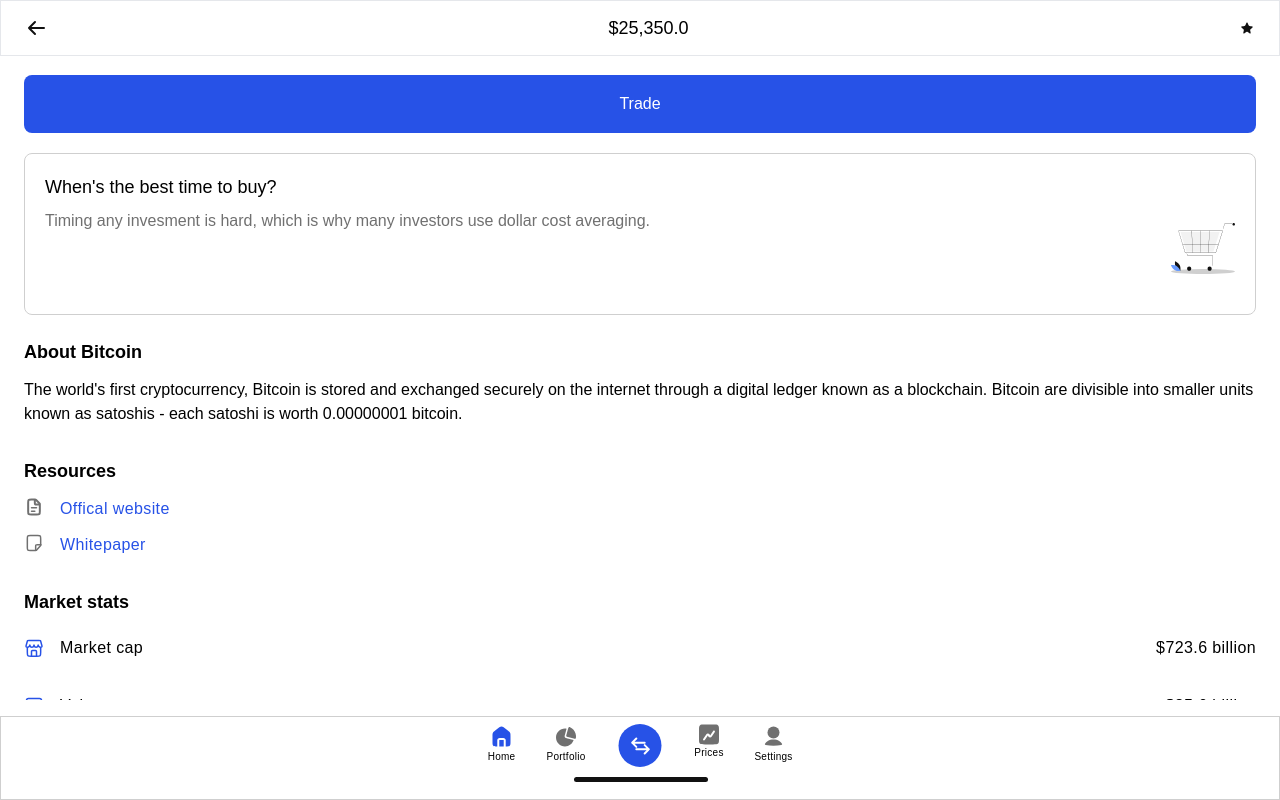
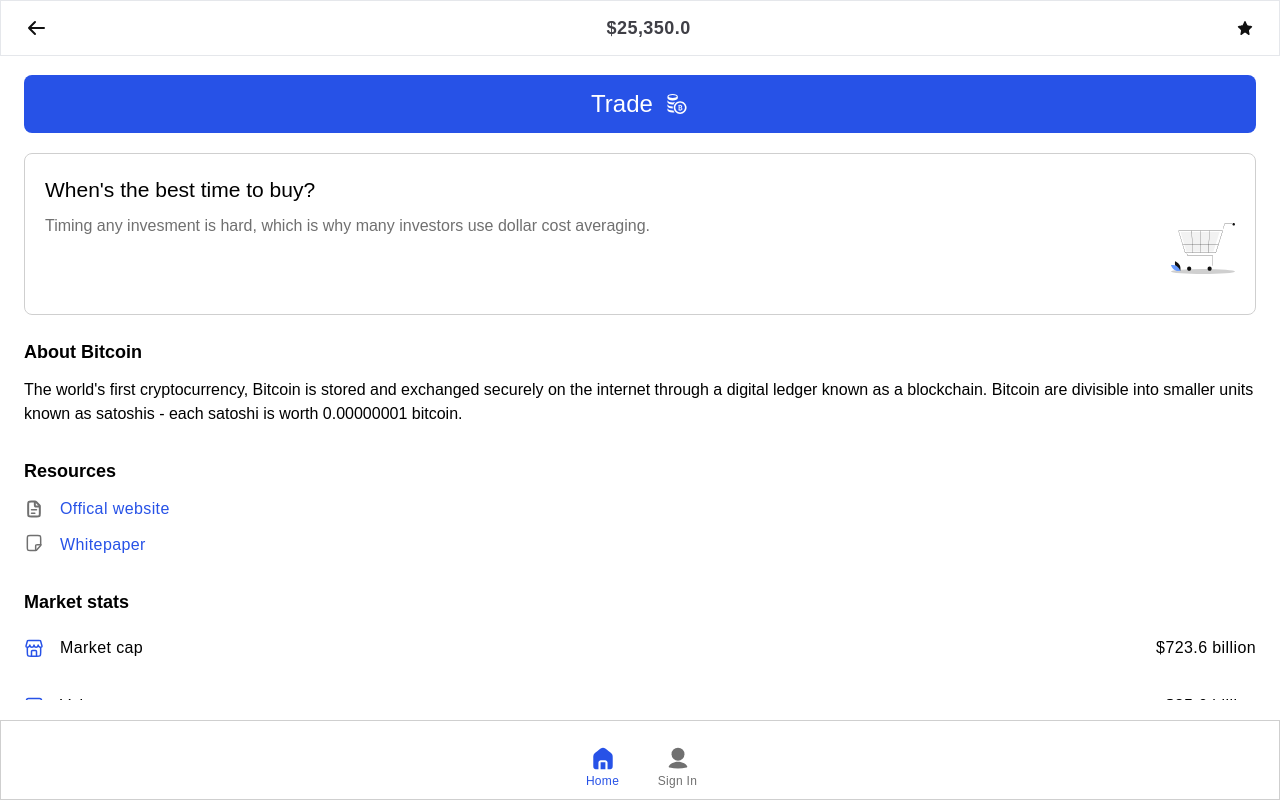
Before and after one commit to Cibiyanna26/turtlex, a React (Create React App) app: page /home in a window 1280 px wide. Built offline with nearby package versions, Linux system fonts and the light colour scheme.

Commit message:
improving ui and navigation

```diff
--- a/src/components/Errorpage.js
+++ b/src/components/Errorpage.js
@@ -6,7 +6,7 @@
             <div className="flex  flex-col h-[100vh] items-center justify-center">
                 <div className="text-[22px]">404 Page Not Found</div>
                 <div>Un Matched Navigation</div>
-                <Link to={'/'} className="text-[#2752E7]">Go to <span className="underline">Home</span></Link>
+                <Link to={'/home'} className="text-[#2752E7]">Go to <span className="underline">Home</span></Link>
             </div>
         </>
     )
--- a/src/components/Screen1/Login.js
+++ b/src/components/Screen1/Login.js
@@ -106,7 +106,7 @@
                     </div>
                     <div>
                         <button
-                            className="flex justify-center items-center text-[16px] w-[327px] h-[58px] bg-[#2752E7] text-white rounded-[8px] hover:bg-[#2751e7de] duration-200 ease-in"
+                            className="flex justify-center items-center text-[20px] w-[327px] h-[58px] bg-[#2752E7] text-white rounded-[8px] hover:bg-[#2751e7de] duration-200 ease-in"
                             onClick={handleClick} aria-label="click to sign in"
                             >{
                                 loading == 0 ? 'Sign In ' :
--- a/src/components/Screen2/Content.js
+++ b/src/components/Screen2/Content.js
@@ -4,18 +4,20 @@
 import Resources from "./Resources";
 import { notifyMessage } from "../../utils/notify";
 import { Toaster } from "react-hot-toast";
-
+import SalesUp from '../../assets/sales-up-graph-svgrepo-com.svg'
 const Content = () =>{
     return(
         <div className="mx-[24px] my-[15px] fade-up fade-up">
             <Toaster/>
             <div>
-                <button onClick={()=>notifyMessage('Trade Started')} className="text-center text-[16px] w-full h-[58px] bg-[#2752E7] hover:bg-[#2751e7de] text-white rounded-[8px]" aria-label="trade-button">Trade</button>
+                <button onClick={()=>notifyMessage('Trade Started')} className="text-center flex flex-row  gap-[12px] items-center justify-center text-[24px] w-full h-[58px] bg-[#2752E7] hover:bg-[#2751e7de] text-white rounded-[8px]" aria-label="trade-button">
+                    Trade<img src={SalesUp} className="w-[24px] h-[24px]"></img>
+                </button>
             </div>
             <div className="mt-[20px]">
                 <div className=" border-[1px] border-[#CFCFCF] w-full h-[162px] rounded-[8px] flex gap-[10px] p-[20px]">
                     <div className=" flex flex-col gap-[8px] w-full h-[100px]">
-                        <div className="text-bold text-[18px]">When's the best time to buy?</div>
+                        <div className="text-bold text-[21px] font-medium">When's the best time to buy?</div>
                         <div className="text-[16px] text-[#707070]">Timing any invesment is hard, which is why many investors use dollar cost averaging.</div>
                     </div>
                     <div className="h-[100px] flex items-end">
--- a/src/components/Screen2/FooterNavbar.js
+++ b/src/components/Screen2/FooterNavbar.js
@@ -1,46 +1,38 @@
 import React from "react";
+import { Link } from "react-router-dom";
+import { useLocation } from "react-router-dom";
+
 
 const FooterNavbar = () => {
+
+    const location = useLocation();
+
+    const isHome = location.pathname === "/home";
+    const isSignin = location.pathname === "/signin";
+
+
+
     return(
+
         <>
-            <div className="w-[100vw] fixed bottom-0  h-[84px] border-[1px] border-[#CFCFCF] z-40 bg-white  flex flex-col justify-center">
-                <div className="relative top-[7px] px-[37.5px]  h-[43px] flex flex-row justify-center gap-[35px]">
-                    <div className="flex flex-col items-center w-[24px] h-[40px]">
-                        <svg width="25" height="25" viewBox="0 0 25 25" fill="none" xmlns="http://www.w3.org/2000/svg">
-                            <path fill-rule="evenodd" clip-rule="evenodd" d="M3.85288 8.94909C3.5 9.69275 3.5 10.5388 3.5 12.2308V17.5152C3.5 19.8651 3.5 21.04 4.25315 21.77C4.96838 22.4632 6.09756 22.4981 8.28571 22.4999V16.2691C8.28571 14.9993 9.33871 14.0229 10.5714 14.0229H14.4286C15.6613 14.0229 16.7143 14.9993 16.7143 16.2691V22.4999C18.9024 22.4981 20.0316 22.4632 20.7468 21.77C21.5 21.04 21.5 19.8651 21.5 17.5152V12.2308C21.5 10.5388 21.5 9.69275 21.1471 8.94909C20.7942 8.20544 20.1315 7.65485 18.8061 6.55369L17.5204 5.48552C15.1247 3.49517 13.9268 2.5 12.5 2.5C11.0732 2.5 9.8753 3.49517 7.47961 5.48552L6.1939 6.55369C4.86847 7.65485 4.20576 8.20544 3.85288 8.94909ZM14.7143 22.5V16.2691C14.7143 16.1623 14.616 16.0229 14.4286 16.0229H10.5714C10.384 16.0229 10.2857 16.1623 10.2857 16.2691V22.5H14.7143Z" fill="#2752E7" />
+            <div className="w-[100vw] fixed bottom-0  h-[80px] border-[1px] border-[#CFCFCF] z-40 bg-white  flex flex-col justify-center">
+                <div className="relative top-[7px] px-[37.5px]  h-[45px] flex flex-row justify-center gap-[35px]">
+                    <Link to="/home" className="flex flex-col items-center w-[40px] h-[45px]">
+                        <svg width="30" height="30" viewBox="0 0 25 25" fill="none" xmlns="http://www.w3.org/2000/svg">
+                            <path fill-rule="evenodd" clip-rule="evenodd" d="M3.85288 8.94909C3.5 9.69275 3.5 10.5388 3.5 12.2308V17.5152C3.5 19.8651 3.5 21.04 4.25315 21.77C4.96838 22.4632 6.09756 22.4981 8.28571 22.4999V16.2691C8.28571 14.9993 9.33871 14.0229 10.5714 14.0229H14.4286C15.6613 14.0229 16.7143 14.9993 16.7143 16.2691V22.4999C18.9024 22.4981 20.0316 22.4632 20.7468 21.77C21.5 21.04 21.5 19.8651 21.5 17.5152V12.2308C21.5 10.5388 21.5 9.69275 21.1471 8.94909C20.7942 8.20544 20.1315 7.65485 18.8061 6.55369L17.5204 5.48552C15.1247 3.49517 13.9268 2.5 12.5 2.5C11.0732 2.5 9.8753 3.49517 7.47961 5.48552L6.1939 6.55369C4.86847 7.65485 4.20576 8.20544 3.85288 8.94909ZM14.7143 22.5V16.2691C14.7143 16.1623 14.616 16.0229 14.4286 16.0229H10.5714C10.384 16.0229 10.2857 16.1623 10.2857 16.2691V22.5H14.7143Z"
+                                fill={`${isHome ? '#2752E7' : '#707070'}`} />
                         </svg>
-                        <div className="tracking-wide text-[10px]">Home</div>
-                    </div>
-                    <div className="flex flex-col items-center w-[35px] h-[40px]">
-                        <svg width="24" height="25" viewBox="0 0 24 25" fill="none" xmlns="http://www.w3.org/2000/svg">
-                            <path fill-rule="evenodd" clip-rule="evenodd" d="M15.3908 5.64182C18.0287 7.11892 19.8468 9.88587 19.9908 13.0886L13.8372 11.4398L15.3908 5.64182ZM12.555 4.63383L10.81 11.1463L10.7984 11.1897L10.7984 11.1897C10.7484 11.3754 10.6778 11.6373 10.6469 11.8775C10.6079 12.1802 10.5987 12.659 10.8804 13.1469C11.1621 13.6348 11.5813 13.8662 11.863 13.9838C12.0864 14.0771 12.3485 14.147 12.5344 14.1965L12.5778 14.2081L19.6203 16.0952C18.5063 19.8006 15.0684 22.5 11.0001 22.5C6.02952 22.5 2.00008 18.4706 2.00008 13.5C2.00008 8.52944 6.02952 4.5 11.0001 4.5C11.5304 4.5 12.0499 4.54586 12.555 4.63383Z" fill="#707070" />
-                            <path d="M14.0706 4.77259C14.3215 3.83602 14.447 3.36773 14.8792 3.17286C15.3113 2.97799 15.6928 3.16782 16.4556 3.54748C17.0297 3.83321 17.5764 4.17419 18.0876 4.56647C19.1295 5.3659 20.0036 6.36272 20.6603 7.5C21.3169 8.63728 21.743 9.89275 21.9144 11.1947C21.9986 11.8336 22.0205 12.4775 21.9809 13.1176C21.9283 13.9681 21.902 14.3933 21.5171 14.6701C21.1323 14.947 20.664 14.8215 19.7274 14.5706L13.9319 13.0176C13.0212 12.7736 12.5658 12.6516 12.3587 12.2929C12.1516 11.9342 12.2736 11.4788 12.5176 10.5681L14.0706 4.77259Z" fill="#707070" />
+                        <div className={`tracking-wide text-[12px] ${isHome ? 'text-[#2752E7]' : 'text-[#707070]'}`}>Home</div>
+                    </Link>
+
+                    <Link to={"/signin"} className="flex flex-col items-center w-[40px] h-[45px]">
+                        <svg width="30" height="30" viewBox="0 0 25 25" fill="none" xmlns="http://www.w3.org/2000/svg">
+                            <path d="M20.3706 20.9156C20.9663 20.7957 21.3194 20.1705 21.0091 19.6481C20.3805 18.5895 19.4083 17.6592 18.1721 16.9465C16.5449 16.0085 14.5511 15.5 12.5 15.5C10.4489 15.5 8.45512 16.0085 6.82788 16.9465C5.59166 17.6592 4.61947 18.5895 3.99086 19.6481C3.68063 20.1705 4.03372 20.7957 4.62935 20.9156C9.82434 21.9614 15.1757 21.9614 20.3706 20.9156Z"
+                                fill={`${isSignin ? '#2752E7' : '#707070'}`} />
+                            <circle cx="12.5" cy="8.5" r="6" fill={`${isSignin ? '#2752E7' : '#707070'}`} />
                         </svg>
-                        <div className="tracking-wide text-[10px]">Portfolio</div>
-                    </div>
-                    <div className="flex flex-col items-center w-[43px] h-[43px]">
-                        <svg width="44" height="43" viewBox="0 0 44 43" fill="none" xmlns="http://www.w3.org/2000/svg">
-                            <circle cx="22" cy="21.5" r="21.5" fill="#2752E7" />
-                            <path d="M18.3333 14.5L14.1666 18.6667M14.1666 18.6667L18.3333 22.8333M14.1666 18.6667L26.6666 18.6667" stroke="white" stroke-width="2" stroke-linecap="round" stroke-linejoin="round" />
-                            <path d="M26.6667 21.1667L30.8334 25.3334M30.8334 25.3334L26.6667 29.5M30.8334 25.3334L18.3334 25.3334" stroke="white" stroke-width="2" stroke-linecap="round" stroke-linejoin="round" />
-                        </svg>
-                    </div>
-                    <div className="flex flex-col items-center w-[25px] h-[40px]">
-                        <svg width="20" height="21" viewBox="0 0 20 21" fill="none" xmlns="http://www.w3.org/2000/svg">
-                            <path fill-rule="evenodd" clip-rule="evenodd" d="M0.87868 1.37868C0 2.25736 0 3.67157 0 6.5V14.5C0 17.3284 0 18.7426 0.87868 19.6213C1.75736 20.5 3.17157 20.5 6 20.5H14C16.8284 20.5 18.2426 20.5 19.1213 19.6213C20 18.7426 20 17.3284 20 14.5V6.5C20 3.67157 20 2.25736 19.1213 1.37868C18.2426 0.5 16.8284 0.5 14 0.5H6C3.17157 0.5 1.75736 0.5 0.87868 1.37868ZM15.8321 8.0547C16.1384 7.59517 16.0142 6.9743 15.5547 6.66795C15.0952 6.3616 14.4743 6.48577 14.1679 6.9453L11.1238 11.5115L10.6651 10.594C9.97829 9.22052 8.06392 9.10134 7.2121 10.3791L4.16795 14.9453C3.8616 15.4048 3.98577 16.0257 4.4453 16.3321C4.90483 16.6384 5.5257 16.5142 5.83205 16.0547L8.8762 11.4885L9.33494 12.406C10.0217 13.7795 11.9361 13.8987 12.7879 12.6209L15.8321 8.0547Z" fill="#707070" />
-                        </svg>
-                        <div className="tracking-wide text-[10px]">Prices</div>
-                    </div>
-                    <div className="flex flex-col items-center w-[34px] h-[40px]">
-                        <svg width="25" height="25" viewBox="0 0 25 25" fill="none" xmlns="http://www.w3.org/2000/svg">
-                            <path d="M20.3706 20.9156C20.9663 20.7957 21.3194 20.1705 21.0091 19.6481C20.3805 18.5895 19.4083 17.6592 18.1721 16.9465C16.5449 16.0085 14.5511 15.5 12.5 15.5C10.4489 15.5 8.45512 16.0085 6.82788 16.9465C5.59166 17.6592 4.61947 18.5895 3.99086 19.6481C3.68063 20.1705 4.03372 20.7957 4.62935 20.9156C9.82434 21.9614 15.1757 21.9614 20.3706 20.9156Z" fill="#707070" />
-                            <circle cx="12.5" cy="8.5" r="6" fill="#707070" />
-                        </svg>
-                        <div className="tracking-wide text-[10px]">Settings</div>
-                    </div>
-                </div>
-                <div className="w-[100vw] h-[40px] flex items-center justify-center">
-                    <div className="w-[134px] h-[5px] bg-[#111111] rounded-[8px]"></div>
+                        <div className={`tracking-wide text-[12px] ${isSignin ? 'text-[#2752E7]' : 'text-[#707070]'}`}>Sign In</div>
+                    </Link>
                 </div>
             </div>
         </>
--- a/src/components/Screen2/MarketStatsCard.js
+++ b/src/components/Screen2/MarketStatsCard.js
@@ -5,12 +5,12 @@
     return (
         <>
             <div className="flex justify-between items-center h-[40px]">
-                <div className="flex gap-[16px] items-center">
+                <div className="flex gap-[16px] items-center justify-center">
                     <div dangerouslySetInnerHTML={{ __html: svgCode }} />
                     <div className="tracking-wide">{title}</div>
                 </div>
                 <div className="flex items-center">
-                    <div className="tracking-wide">{value}</div>
+                    <div className="tracking-wide font-medium">{value}</div>
                 </div>
             </div>
         </>
--- a/src/components/Screen2/Resources.js
+++ b/src/components/Screen2/Resources.js
@@ -6,7 +6,7 @@
         <>
             <div className="flex flex-col gap-[12px]">
                 <div className="font-bold text-[18px]">Resources</div>
-                <Link to={'#'} className="text-[16px] flex flex-row gap-[16px]" aria-label="resources available">
+                <Link to={'#'} className="text-[16px] flex flex-row items-center gap-[16px]" aria-label="resources available">
                     <svg width="20" height="20" viewBox="0 0 20 20" fill="none" xmlns="http://www.w3.org/2000/svg">
                         <path d="M10.9763 2.5H7.49996C5.92861 2.5 5.14294 2.5 4.65478 2.98816C4.16663 3.47631 4.16663 4.26198 4.16663 5.83333V14.1667C4.16663 15.738 4.16663 16.5237 4.65478 17.0118C5.14294 17.5 5.92861 17.5 7.49996 17.5H12.5C14.0713 17.5 14.857 17.5 15.3451 17.0118C15.8333 16.5237 15.8333 15.738 15.8333 14.1667V7.35702C15.8333 7.0164 15.8333 6.84608 15.7699 6.69294C15.7064 6.5398 15.586 6.41937 15.3451 6.17851L12.1548 2.98816C11.9139 2.7473 11.7935 2.62687 11.6404 2.56343C11.4872 2.5 11.3169 2.5 10.9763 2.5Z" stroke="#707070" stroke-width="2" />
                         <path d="M7.5 10.8333L12.5 10.8333" stroke="#707070" stroke-width="1.5" stroke-linecap="round" />
--- a/src/components/Screen2/Topbar.js
+++ b/src/components/Screen2/Topbar.js
@@ -31,11 +31,11 @@
                         <path d="M10 6L4 12M4 12L10 18M4 12H19" stroke="#111111" stroke-width="2" stroke-linecap="round" stroke-linejoin="round" />
                     </svg>
                 </Link>
-                <text className="w-[71px] h-[26px]">
+                <text className="w-[71px] h-[26px] font-semibold tracking-wide text-zinc-700">
                         $25,350.0
                 </text>
                 <button onClick={handleStarClick} title="like" aria-label="click to give star">
-                    <svg ref={starRef} width="16" height="16" viewBox="0 0 16 16" fill="none" xmlns="http://www.w3.org/2000/svg">
+                    <svg ref={starRef} width="20" height="20" viewBox="0 0 16 16" fill="none" xmlns="http://www.w3.org/2000/svg">
                         <path  fill="#111111" d="M6.76253 4.41838C7.28694 3.11105 7.54914 2.45738 8.00002 2.45738C8.45091 2.45738 8.71311 3.11105 9.23751 4.41838L9.26193 4.47926C9.55819 5.21784 9.70632 5.58713 10.0082 5.81159C10.3101 6.03604 10.7064 6.07154 11.499 6.14252L11.6423 6.15535C12.9395 6.27153 13.5881 6.32962 13.7269 6.74227C13.8657 7.15493 13.384 7.59316 12.4207 8.46962L12.0991 8.76213C11.6115 9.20581 11.3676 9.42765 11.254 9.7184C11.2328 9.77264 11.2152 9.82821 11.2012 9.88475C11.1265 10.1879 11.1979 10.5097 11.3407 11.1533L11.3852 11.3537C11.6476 12.5366 11.7789 13.128 11.5497 13.3831C11.4641 13.4784 11.3529 13.5471 11.2292 13.5808C10.8984 13.6711 10.4288 13.2884 9.48949 12.523C8.87271 12.0204 8.56432 11.7691 8.21025 11.7126C8.07098 11.6903 7.92906 11.6903 7.78979 11.7126C7.43572 11.7691 7.12733 12.0204 6.51055 12.523C5.57125 13.2884 5.1016 13.6711 4.7708 13.5808C4.64719 13.5471 4.53591 13.4784 4.4503 13.3831C4.22118 13.128 4.3524 12.5366 4.61485 11.3537L4.6593 11.1533C4.80211 10.5097 4.87351 10.1879 4.79881 9.88475C4.78487 9.82821 4.76725 9.77264 4.74605 9.7184C4.6324 9.42765 4.38856 9.20581 3.90089 8.76213L3.57937 8.46962C2.61601 7.59316 2.13433 7.15493 2.27311 6.74227C2.4119 6.32962 3.0605 6.27153 4.35771 6.15535L4.50101 6.14252C5.29362 6.07154 5.68992 6.03604 5.99182 5.81159C6.29372 5.58713 6.44185 5.21784 6.73811 4.47926L6.76253 4.41838Z" />
                     </svg>
                 </button>
--- a/src/pages/Screen1.js
+++ b/src/pages/Screen1.js
@@ -3,16 +3,16 @@
 import Login from "../components/Screen1/Login";
 import Footer from "../components/Screen1/Footer";
 import { Toaster } from 'react-hot-toast';
+import FooterNavbar from "../components/Screen2/FooterNavbar";
 
 const Screen1 = () =>{
 
     return(
         <div className="h-[100vh]">
-
                 <Toaster/>
                 <Close/>
                 <Login/>
-                <Footer/>
+                <FooterNavbar/>
         </div>
     )
 }
```
Also changed, not shown: src/assets/sales-up-graph-svgrepo-com.svg (added), src/assets/trade.svg (added).
